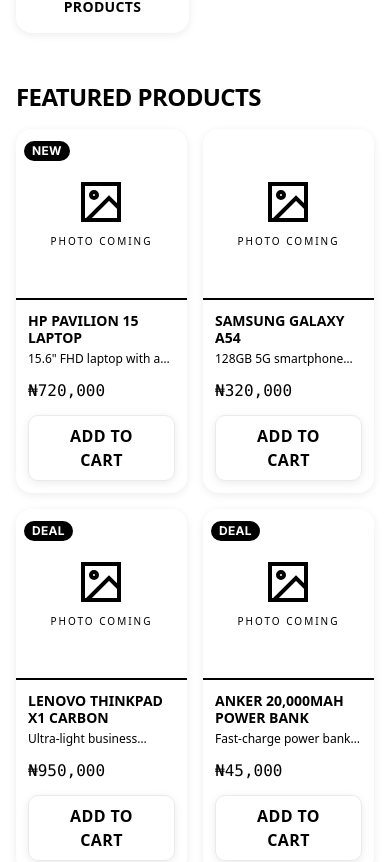
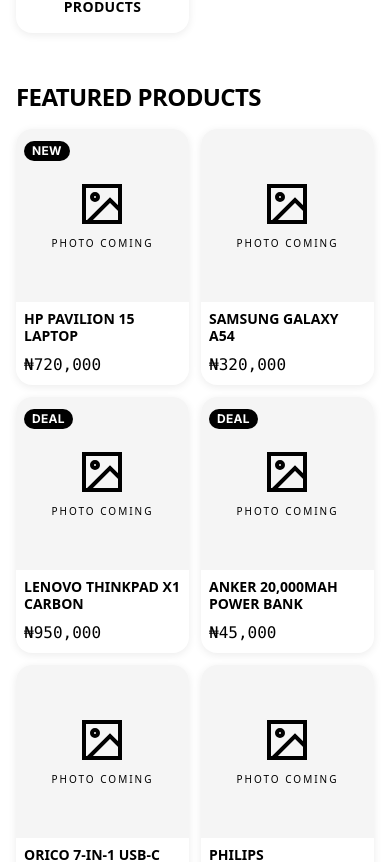
Before and after one commit to sidneycodes1/Ocnoo, a Next.js app: page / in a window 390 px wide. Shown: the part 953-1815 px from the top of the page. Built offline with nearby package versions, Linux system fonts and the light colour scheme.

Commit message:
Phase 4 (redesign): image-forward 2-col mobile product cards (hide description/add-to-cart on mobile), denser gutter, soft/rounded tokens

```diff
--- a/components/product/ProductCard.tsx
+++ b/components/product/ProductCard.tsx
@@ -9,10 +9,10 @@
 import Button from "@/components/ui/Button";
 
 // Placeholder photo frame: no real image files exist yet (added later),
-// so we render an on-brand black-bordered frame instead of a broken <img>.
+// so we render an on-brand soft-grey tile instead of a broken <img>.
 function ImageFrame() {
   return (
-    <div className="flex aspect-square w-full items-center justify-center border-b-2 border-black bg-white">
+    <div className="flex aspect-square w-full items-center justify-center bg-surface">
       <div className="flex flex-col items-center gap-2 text-black">
         <svg width="48" height="48" viewBox="0 0 24 24" fill="none" stroke="currentColor" strokeWidth="2" aria-hidden="true">
           <rect x="3" y="3" width="18" height="18" />
@@ -40,22 +40,25 @@
 
       <Link
         href={`/product/${product.slug}`}
-        className="flex flex-col"
+        className="flex flex-1 flex-col"
         aria-label={product.name}
       >
         <ImageFrame />
-        <div className="flex flex-1 flex-col gap-1 p-3">
-          <h3 className="font-sans text-sm font-bold uppercase leading-tight">
+        <div className="flex flex-1 flex-col gap-1 p-2 md:p-3">
+          <h3 className="line-clamp-2 font-sans text-sm font-bold uppercase leading-tight">
             {product.name}
           </h3>
-          <p className="line-clamp-1 font-sans text-xs">{product.description}</p>
-          <p className="mt-auto pt-2 font-mono text-base">
+          {/* Description + Add-to-Cart are desktop-only chrome; mobile stays image-forward. */}
+          <p className="hidden line-clamp-1 font-sans text-xs md:block">
+            {product.description}
+          </p>
+          <p className="mt-auto pt-1 font-mono text-base md:pt-2">
             {formatNaira(product.price)}
           </p>
         </div>
       </Link>
 
-      <div className="mt-auto p-3 pt-0">
+      <div className="mt-auto hidden p-3 pt-0 md:block">
         <Button
           variant="secondary"
           className="w-full"
--- a/components/product/ProductGrid.tsx
+++ b/components/product/ProductGrid.tsx
@@ -11,7 +11,7 @@
   }
 
   return (
-    <div className="grid grid-cols-2 gap-4 animate-fade-in md:grid-cols-3 lg:grid-cols-4">
+    <div className="grid grid-cols-2 gap-3 animate-fade-in md:grid-cols-3 md:gap-4 lg:grid-cols-4">
       {products.map((product) => (
         <ProductCard key={product.id} product={product} />
       ))}
```
